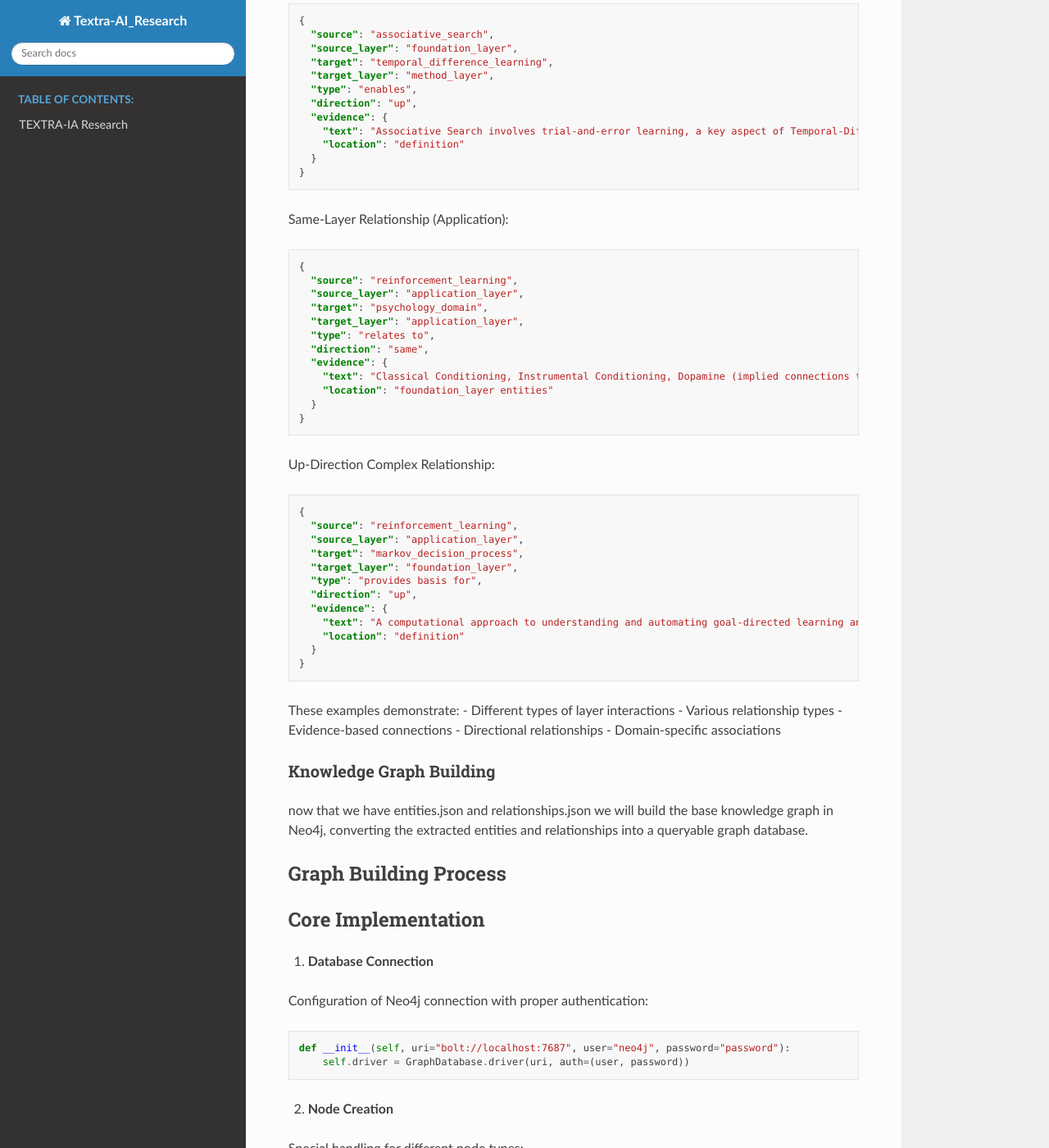
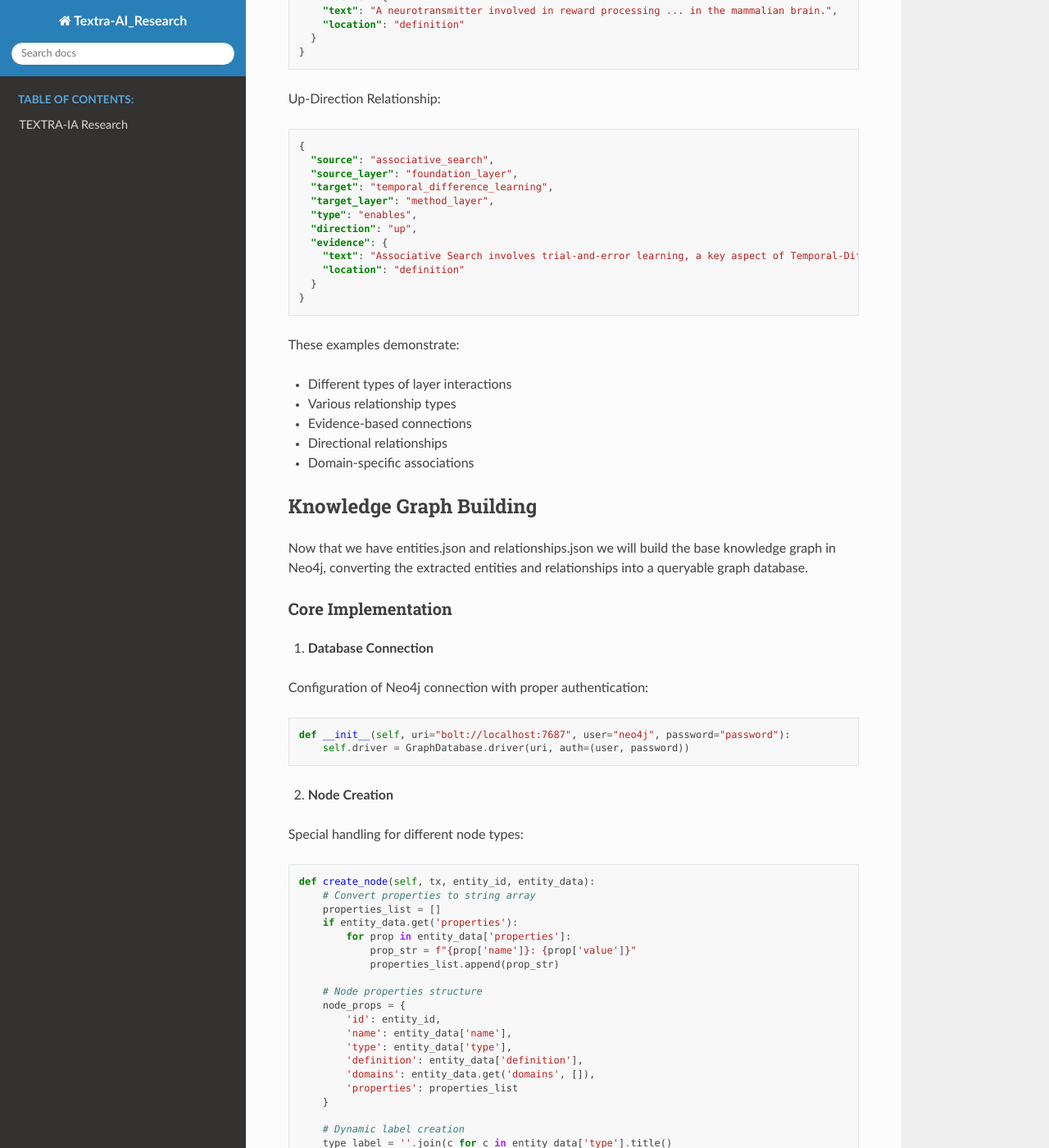
Before and after one commit to MasrourTawfik/Textra_research_v1, a Sphinx documentation site: the page built from documentation/docs/Scripts/kg_base.rst, in a window 1280 px wide and 1400 px high, scrolled down 8860 px. Shown: the whole window at 82% size. Built offline with Sphinx 7.4.7 and the Read the Docs theme 3.1.0, drawn with Linux system fonts in a browser that asks for light colours; some of the changed text lies outside the part shown.

Commit message:
updated documentation

```diff
--- a/documentation/docs/Scripts/kg_base.rst
+++ b/documentation/docs/Scripts/kg_base.rst
@@ -1,59 +1,60 @@
 Reinforcement Learning Base Knowledge Graph
-============================================
-After preprocessing the book into chapters each in a json file devided by sections, we will start building the Base knowledge graph database.
+=========================================
 
 .. note::
-View the complete implementation in Google Colab: Open Notebook `Entities and relationships creation Notebook <https://colab.research.google.com/github/MasrourTawfik/Textra_research_v1/blob/main/documentation/docs/notebooks/base_entities_&relationships.ipynb>`_
 
-`Base knowledge graph creation Notebook <https://colab.research.google.com/github/MasrourTawfik/Textra_research_v1/blob/main/documentation/docs/notebooks/neoj4_gdb.ipynb>`_
+    View the complete implementation in Google Colab:
 
+    - `Entities and relationships creation Notebook <https://colab.research.google.com/github/MasrourTawfik/Textra_research_v1/blob/main/documentation/docs/notebooks/base_entities_&relationships.ipynb>`_
 
+    - `Base knowledge graph creation Notebook <https://colab.research.google.com/github/MasrourTawfik/Textra_research_v1/blob/main/documentation/docs/notebooks/neoj4_gdb.ipynb>`_
 
 Prerequisites
-==============
+============
 
-Software Requirements:
-~~~~~~~~~~~~~~~~~~~~~~~
+Software Requirements
+-------------------
 
-Python 3.8+
-Neo4j Community Edition 5.26.0 (or higher)
-
+- Python 3.8+
+- Neo4j Community Edition 5.26.0 (or higher)
 
 Python Dependencies
-~~~~~~~~~~~~~~~~~~~~
-.. code-block:: text
+-----------------
+
+::
+
     pip install neo4j
     pip install openai
     pip install typing
     pip install pathlib
 
-Neo4j Setup:
-------------
+Neo4j Setup
+----------
+
 Installation
-~~~~~~~~~~~~~
-Download Neo4j Community Edition 5.26.0 for Windows
-Extract to C:\Program Files
+~~~~~~~~~~~
+
+Download Neo4j Community Edition 5.26.0 for Windows and extract to C:\\Program Files
 
 Starting Neo4j Server
-~~~~~~~~~~~~~~~~~~~~~~
+~~~~~~~~~~~~~~~~~~~
 
-- Open Command Prompt as Administrator
-- Navigate to Neo4j installation directory:
+1. Open Command Prompt as Administrator
+2. Navigate to Neo4j installation directory::
 
-.. code-block:: text
     cd "C:\Program Files\neo4j-community-5.26.0-windows\neo4j-community-5.26.0"
 
-- Start Neo4j server:
+3. Start Neo4j server::
 
-.. code-block:: text
     .\bin\neo4j console
 
-- Access Neo4j Browser interface:
+4. Access Neo4j Browser interface:
 
-Open your web browser and navigate to: http://localhost:7474/browser/
+   Open your web browser and navigate to: http://localhost:7474/browser/
 
 Initial Setup
-~~~~~~~~~~~~~
+~~~~~~~~~~~~
+
 When accessing Neo4j Browser for the first time:
 
 Default connection settings:
@@ -61,31 +62,30 @@
 - Connect URL: neo4j://localhost:7687
 - Database: neo4j
 
-
 Default credentials:
 
-Username: neo4j
-You'll be prompted to change the default password
+- Username: neo4j
+- You'll be prompted to change the default password
 
 Knowledge Graph Construction
-============================
+==========================
 
 Entity Extraction Process
---------------------------
-
+------------------------
 
 The initial phase involves extracting reinforcement learning concepts from textbook content. This process is implemented through the ``RLEntityExtractor`` class.
 
 Entity Extraction Flow
-~~~~~~~~~~~~~~~~~~~~~~~
+~~~~~~~~~~~~~~~~~~~~
 
 .. figure:: ../Images/baseent.png
     :align: center
     :alt: Entity Extraction Process
-Entity Extraction Process
+
+    Entity Extraction Process
 
 Core Implementation
-~~~~~~~~~~~~~~~~~~~
+~~~~~~~~~~~~~~~~~
 
 1. **Initialization**
 
@@ -262,30 +261,6 @@
                         "context": "RL as a part of ML"
                     }
                 ]
-            },
-            "markov_decision_process": {
-                "id": "markov_decision_process",
-                "name": "Markov Decision Process",
-                "type": "concept",
-                "definition": "A mathematical framework for modeling decision-making situations, characterized by states, actions, and rewards.",
-                "domains": [
-                    "artificial_intelligence",
-                    "operations_research"
-                ],
-                "properties": [
-                    {
-                        "name": "key_components",
-                        "value": "states, actions, rewards, transitions",
-                        "type": "characteristic"
-                    }
-                ],
-                "source": [
-                    {
-                        "chapter": "1",
-                        "section": "1.3",
-                        "context": "Elements of Reinforcement Learning"
-                    }
-                ]
             }
         }
     }
@@ -293,6 +268,7 @@
 Notes about the output:
 
 1. **Entity Structure**:
+
    - Unique identifier (snake_case)
    - Descriptive name
    - Entity type classification
@@ -302,34 +278,32 @@
    - Source references
 
 2. **Source Tracking**:
+
    - Multiple appearances across chapters
    - Section-level granularity
    - Contextual information
    - Hierarchical organization
 
 3. **Domain Classification**:
+
    - Cross-domain relationships
    - Multiple domain associations
    - Domain hierarchy preservation
 
 4. **Property Format**:
+
    - Named characteristics
    - Typed attributes
    - Value descriptions
    - Property categorization
 
 Relationship Extraction Process
---------------------------------
+-----------------------------
 
 The second phase focuses on extracting meaningful relationships between entities using a layered approach, implemented through the ``LayeredRelationshipExtractor`` class.
 
-Layered Architecture
+Implementation Details
 ~~~~~~~~~~~~~~~~~~~~
-
-
-
-Implementation Details
-~~~~~~~~~~~~~~~~~~~~~~~
 
 1. **Layer Classification**
 
@@ -395,9 +369,7 @@
 - **same**: Within-layer relationships
 - **across**: Cross-layer non-hierarchical relationships
 
-Common relationship patterns:
-
-.. code-block:: text
+Common relationship patterns::
 
     Foundation → Method: "enables", "provides basis for"
     Method → Algorithm: "is implemented by", "guides"
@@ -500,41 +472,8 @@
       }
     }
 
-Same-Layer Relationship (Application):
+These examples demonstrate:
 
-.. code-block:: json
-
-    {
-      "source": "reinforcement_learning",
-      "source_layer": "application_layer",
-      "target": "psychology_domain",
-      "target_layer": "application_layer",
-      "type": "relates to",
-      "direction": "same",
-      "evidence": {
-        "text": "Classical Conditioning, Instrumental Conditioning, Dopamine (implied connections to Psychology)",
-        "location": "foundation_layer entities"
-      }
-    }
-
-Up-Direction Complex Relationship:
-
-.. code-block:: json
-
-    {
-      "source": "reinforcement_learning",
-      "source_layer": "application_layer",
-      "target": "markov_decision_process",
-      "target_layer": "foundation_layer",
-      "type": "provides basis for",
-      "direction": "up",
-      "evidence": {
-        "text": "A computational approach to understanding and automating goal-directed learning and decision making.",
-        "location": "definition"
-      }
-    }
-
-These examples demonstrate:
 - Different types of layer interactions
 - Various relationship types
 - Evidence-based connections
@@ -542,15 +481,12 @@
 - Domain-specific associations
 
 Knowledge Graph Building
---------------------------
+----------------------
 
-now that we have entities.json and relationships.json we will build the base knowledge graph in Neo4j, converting the extracted entities and relationships into a queryable graph database.
-
-Graph Building Process
-~~~~~~~~~~~~~~~~~~~~~~
+Now that we have entities.json and relationships.json we will build the base knowledge graph in Neo4j, converting the extracted entities and relationships into a queryable graph database.
 
 Core Implementation
-~~~~~~~~~~~~~~~~~~~
+~~~~~~~~~~~~~~~~~
 
 1. **Database Connection**
 
@@ -609,80 +545,3 @@
 
     def create_relationships(self, tx, relationships_data):
         relationships = relationships_data.get('relationships', [])
-
-        for rel in relationships:
-            # Clean relationship type for Neo4j
-            rel_type = rel['type'].upper()\
-                .replace(' ', '_')\
-                .strip('_')
-
-            query = f"""
-            MATCH (source)
-            WHERE source.id = $source
-            MATCH (target)
-            WHERE target.id = $target
-            MERGE (source)-[r:{rel_type}]->(target)
-            SET r.source_layer = $source_layer
-            SET r.target_layer = $target_layer
-            SET r.direction = $direction
-            """
-
-4. **Index Creation**
-
-Optimizing graph performance with indices:
-
-.. code-block:: python
-
-    def create_indices(self, tx):
-        queries = [
-            "CREATE INDEX concept_type_idx IF NOT EXISTS FOR (n:Concept) ON (n.type)",
-            "CREATE INDEX concept_name_idx IF NOT EXISTS FOR (n:Concept) ON (n.name)",
-            "CREATE INDEX concept_id_idx IF NOT EXISTS FOR (n:Concept) ON (n.id)",
-            "CREATE INDEX domain_id_idx IF NOT EXISTS FOR (n:Domain) ON (n.id)",
-            "CREATE INDEX domain_name_idx IF NOT EXISTS FOR (n:Domain) ON (n.name)"
-        ]
-
-5. **Metadata Addition**
-
-Enriching the graph with analytics:
-
-.. code-block:: python
-
-    def add_metadata(self, tx):
-        queries = [
-            # Degree centrality
-            """
-            MATCH (n)
-            WHERE n:Concept OR n:Domain
-            SET n.degree = COUNT {(n)--()}
-            """,
-            # In-degree
-            """
-            MATCH (n)
-            WHERE n:Concept OR n:Domain
-            SET n.in_degree = COUNT {(n)<--()}
-            """,
-            # Out-degree
-            """
-            MATCH (n)
-            WHERE n:Concept OR n:Domain
-            SET n.out_degree = COUNT {(n)-->()}
-            """
-        ]
-
-Usage Example
-~~~~~~~~~~~~~
-
-Building the complete knowledge graph:
-
-.. code-block:: python
-
-    def main():
-        ENTITIES_FILE = "entities.json"
-        RELATIONSHIPS_FILE = "relationships.json"
-
-        graph = RLKnowledgeGraph()
-        try:
-            graph.build_graph(ENTITIES_FILE, RELATIONSHIPS_FILE)
-        finally:
-            graph.close()
```
Also changed, not shown: other parts of documentation/docs/Scripts/kg_base.rst (+1 -2 lines), documentation/docs/Scripts/Building the Base Knowledge Graph.rst (+3 -5 lines).
